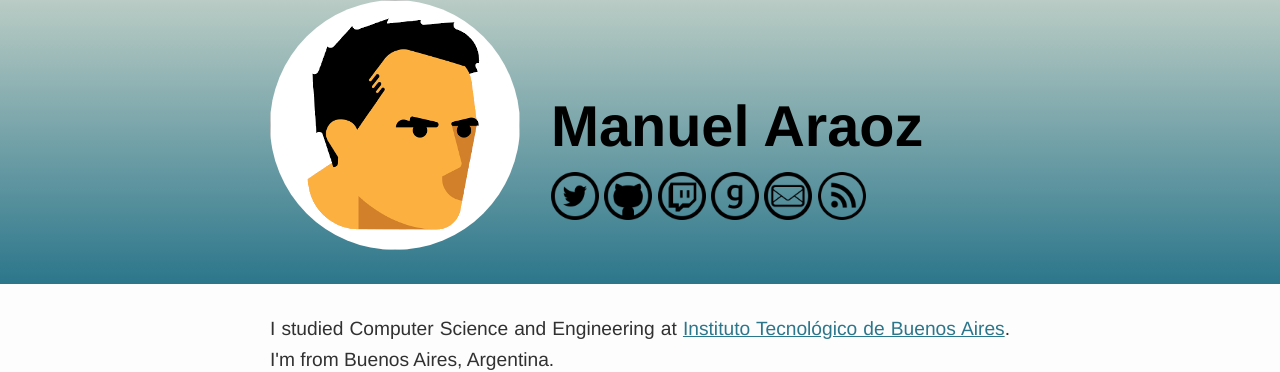
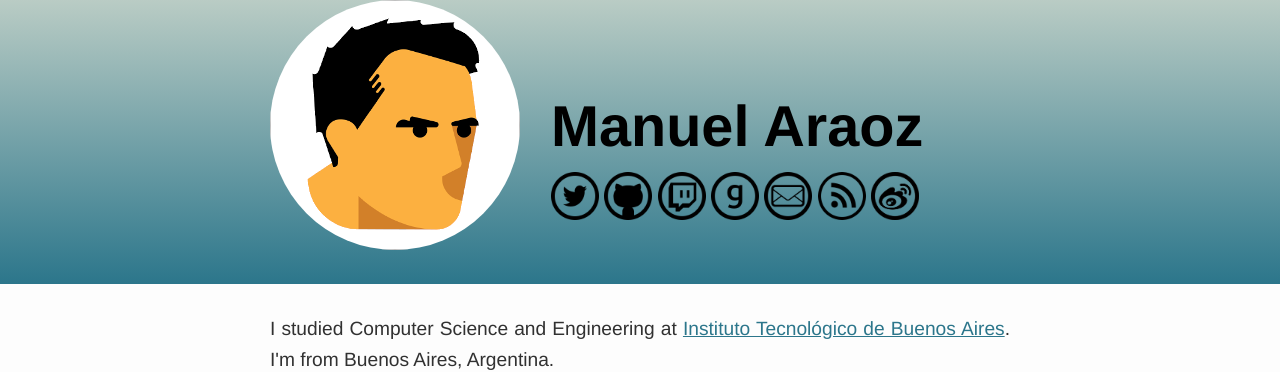
Before and after one commit to tobyornottobe/maraoz.github.io, a Jekyll site: the page built from index.html, in a window 1280 px wide. Shown: the part 116-488 px from the top of the page. Built offline with Jekyll 4.4.1, drawn with Linux system fonts in a browser that asks for light colours.

Commit message:
add weibo

```diff
--- a/_layouts/landing.html
+++ b/_layouts/landing.html
@@ -31,8 +31,12 @@
               <img class="invert" src="/img/email.png" width="48" alt="Contact"></img>
             </a>
 
-            <a href="https://maraoz.com/feed.xml" style="text-decoration:none;">
-              <img class="" src="/img/rss.png" width="48" alt="RSS Feed"></img>
+            <a href="https://maraoz.substack.com/" style="text-decoration:none;">
+              <img class="" src="/img/rss.png" width="48" alt="Subscribe"></img>
+            </a>
+
+            <a href="https://weibo.com/maraoz" style="text-decoration:none;">
+              <img class="" src="/img/weibo.png" width="48" alt="Weibo"></img>
             </a>
           </div>
         </div>
```
Also changed, not shown: _posts/2021-04-06-dark-tech.md (+2 -0 lines), img/weibo.png (added).
